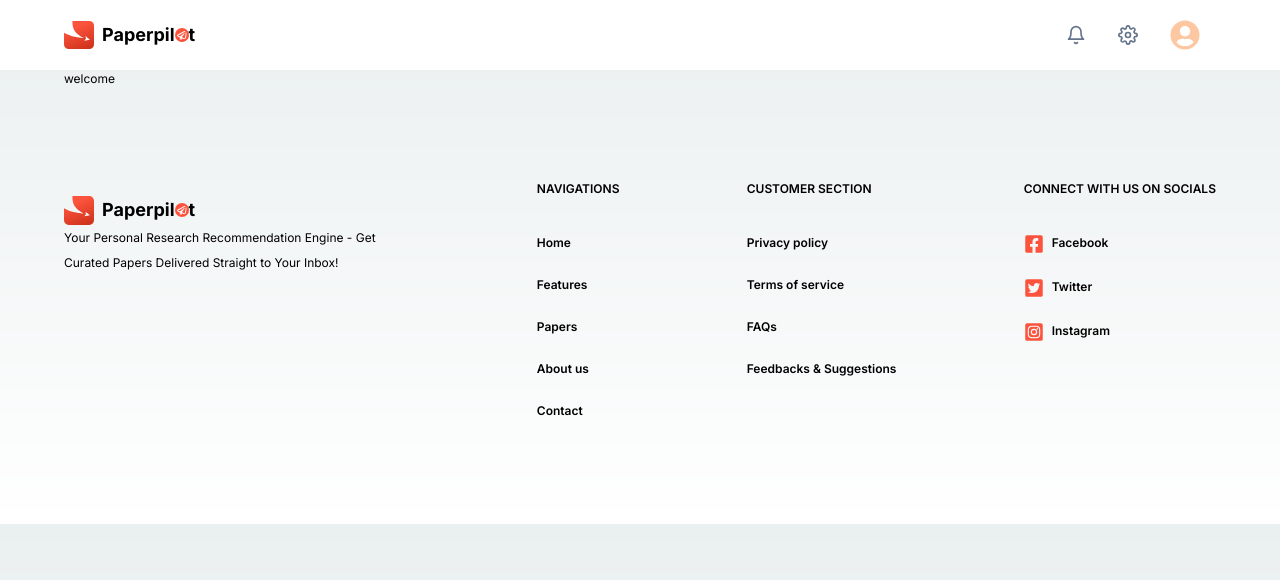
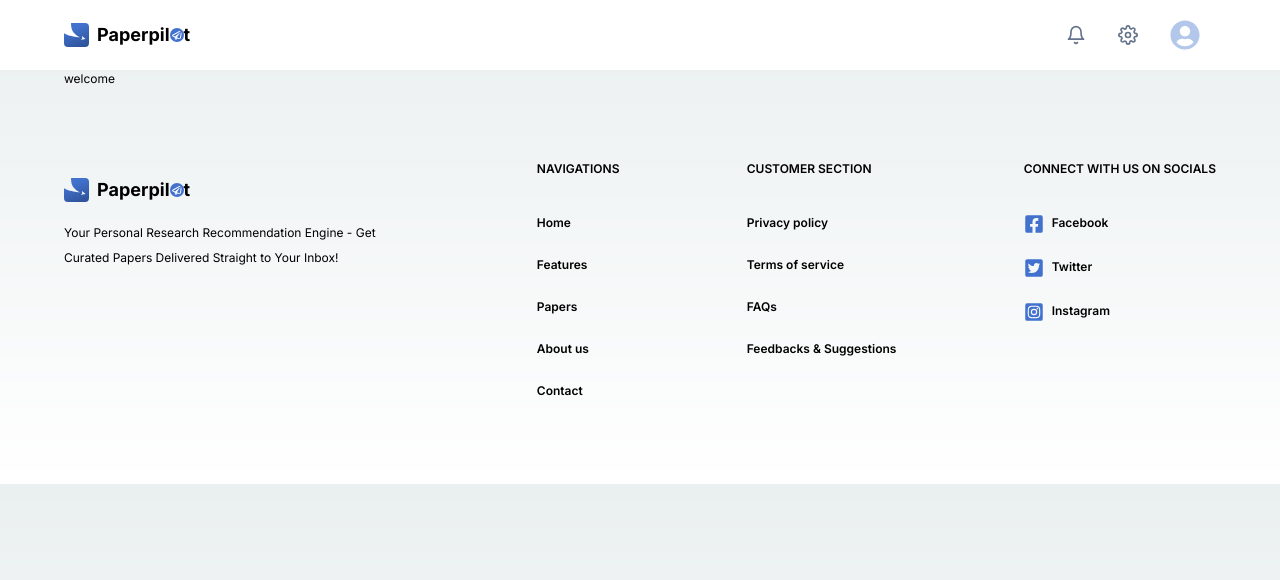
Before and after one commit to abel-otegbola/Paperpilot, a Next.js app: page /dashboard in a window 1280 px wide. Shown: the top 580 px of the page. Built offline with nearby package versions, Linux system fonts and the light colour scheme; no server answers.

Commit message:
style: change theme color to shade of blue

```diff
--- a/src/app/page.js
+++ b/src/app/page.js
@@ -4,12 +4,12 @@ import Link from 'next/link'
 export default function Home() {
   return (
     <main className="px-[5%] min-h-[500px] bg-[url('/bg.svg')] bg-cover">
-      <header className="flex flex-col items-center justify-center p-[7%]">
+      <header className="flex flex-col items-center justify-center py-[7%] md:px-[7%]">
         <p className="opacity-[0.8] text-center">Personalized Recommendations, Seamless Automation, Configurable Interests</p>
-        <h1 className="md:text-[40px] text-2xl text-center leading-[50px] font-bold py-6 md:w-[83%]">Personal <span className="text-primary">Research</span> Recommendation Engine - Get Curated <span className="text-primary">Papers</span> Delivered Straight to Your Inbox</h1>
+        <h1 className="md:text-[40px] text-2xl text-center md:leading-[50px] leading:-[20px] font-bold py-6 md:w-[83%]">Personal Research Recommendation Engine - Get Curated Papers Delivered Straight to Your Inbox</h1>
         <p className="opacity-[0.8] mb-6 md:w-[60%] text-center leading-[25px]">Navigating the Skies of Research with Personalized Recommendations, Seamless Automation, and Timely Delivery of Relevant Papers for Your Intellectual Voyage.</p>
 
-        <Link className="px-[30px] py-[12px] rounded bg-gradient-to-b from-secondary to-primary text-white hover:from-primary hover:to-primary" href="/signup">Get Started</Link>
+        <Link className="px-[30px] py-[12px] sm:w-auto w-full text-center rounded bg-gradient-to-b from-secondary to-primary text-white hover:from-primary hover:to-primary" href="/signup">Get Started</Link>
       </header>
     </main>
   )
--- a/src/components/dashboardNav/page.js
+++ b/src/components/dashboardNav/page.js
@@ -12,19 +12,19 @@ const DashboardNav = () => {
     return (
         <div className="flex items-center justify-between md:px-[5%] p-4 bg-white dark:bg-transparent">
             <Link href="/" className="flex items-center text-lg font-bold gap-2">
-                <Image src="/logo.svg" alt="paperpilot" width={30} height={30} />
+                <Image src="/logo.svg" alt="paperpilot" width={25} height={25} />
                 <h1 className="flex items-center">Paperpil<FaRegPaperPlane className="bg-primary text-white text-sm p-[2px] rounded-full" />t</h1>
             </Link>
 
 
-            <div className="flex items-center p-1 pr-4 rounded-[40px] text-slate-500">
+            <div className="flex items-center p-1 pr-4 rounded-[40px] text-slate-500 dark:text-white/[0.8]">
                 <FiBell className="text-xl hover:text-primary/[0.6] mr-8" />
                 <FiSettings className="text-xl hover:text-primary/[0.6] mr-8"/>
                 <div className="relative">
                     <div className={`absolute top-[100%] right-0 transition-all duration-700 overflow-hidden ${open ? "h-[500px]" : "h-0"}`}>
                         <Sidebar  />
                     </div>
-                    <FaUserCircle className="text-3xl hover:text-primary/[0.6] text-orange-500/[0.4]" onClick={() => setOpen(!open)}/>
+                    <FaUserCircle className="text-3xl hover:text-primary/[0.6] text-primary/[0.4]" onClick={() => setOpen(!open)}/>
                 </div>
             </div>
         </div>
--- a/src/components/footer/page.js
+++ b/src/components/footer/page.js
@@ -4,10 +4,10 @@ import {FaFacebookSquare, FaTwitterSquare, FaInstagramSquare, FaRegPaperPlane} f
 
 const Footer = () => {
     return (
-        <div className="flex justify-between flex-wrap md:px-[5%] px-4 py-[60px]">
+        <div className="flex justify-between flex-wrap md:px-[5%] px-4 py-[40px]">
             <div className="md:w-[30%] my-12">
-                <Link href="/" className="flex items-center text-lg font-bold gap-2">
-                    <Image src="/logo.svg" alt="paperpilot" width={30} height={30} />
+                <Link href="/" className="flex items-center text-lg font-bold mb-4 gap-2">
+                    <Image src="/logo.svg" alt="paperpilot" width={25} height={25} />
                     <h1 className="flex items-center">Paperpil<FaRegPaperPlane className="bg-primary text-white text-sm p-[2px] rounded-full" />t</h1>
                 </Link>
                 <p className="leading-[25px]">Your Personal Research Recommendation Engine - Get Curated Papers Delivered Straight to Your Inbox!</p>
--- a/src/components/navbar/page.js
+++ b/src/components/navbar/page.js
@@ -20,7 +20,7 @@ const Navbar = () => {
     return (
         <div className="flex items-center justify-between md:px-[5%] p-4">
             <Link href="/" className="flex items-center text-lg font-bold gap-2">
-                <Image src="/logo.svg" alt="paperpilot" width={30} height={30} />
+                <Image src="/logo.svg" alt="paperpilot" width={25} height={25} />
                 <h1 className="flex items-center">Paperpil<FaRegPaperPlane className="bg-primary text-white text-sm p-[2px] rounded-full" />t</h1>
             </Link>
 
--- a/tailwind.config.js
+++ b/tailwind.config.js
@@ -8,8 +8,8 @@ module.exports = {
   theme: {
     extend: {
       colors: {
-        primary: '#FC533C',
-        secondary: '#D1341E',
+        primary: '#4272CE',
+        secondary: '#4272CE',
         dark: '#101016'
       }
     },
```
Also changed, not shown: public/bg.svg, public/logo.svg.
